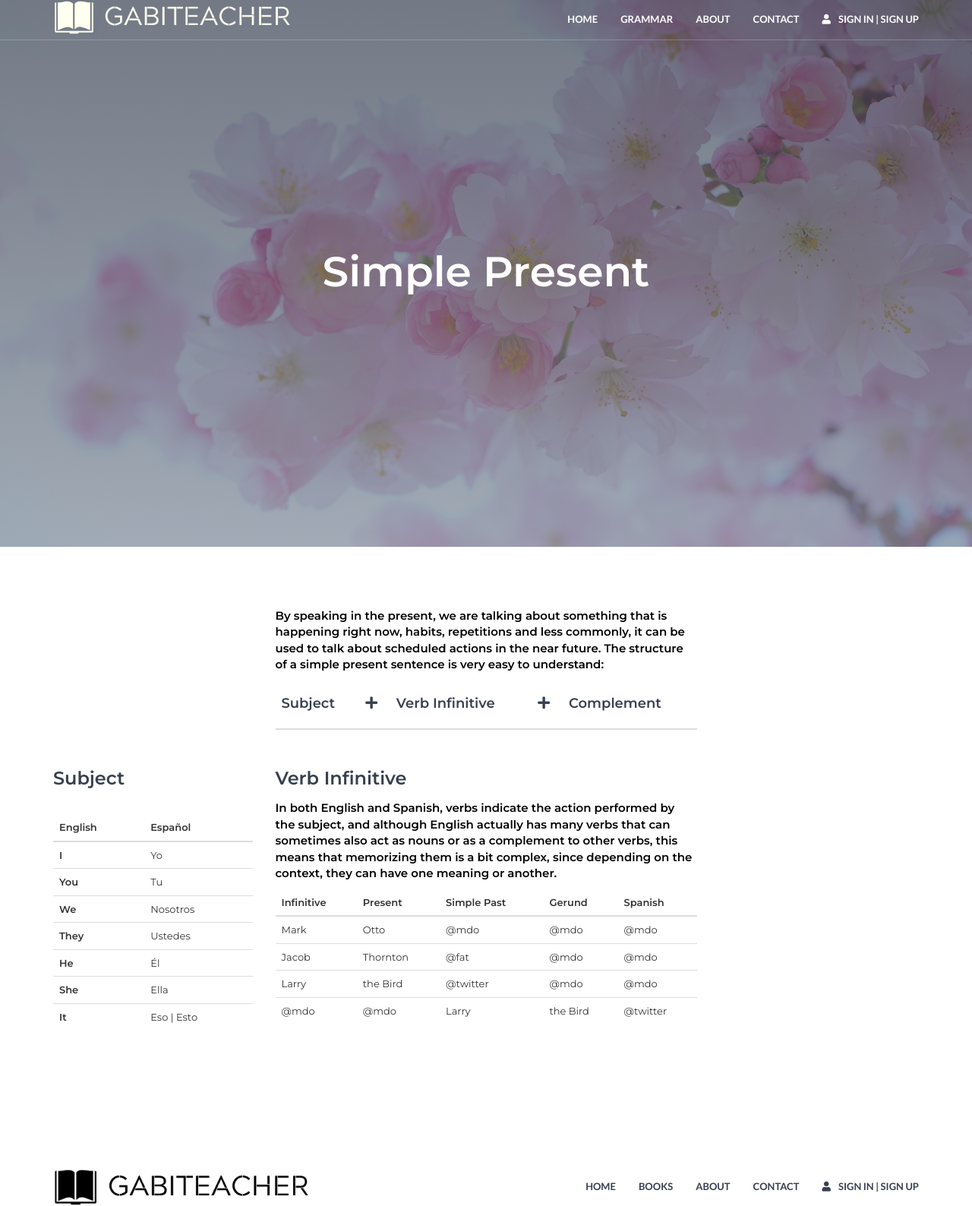
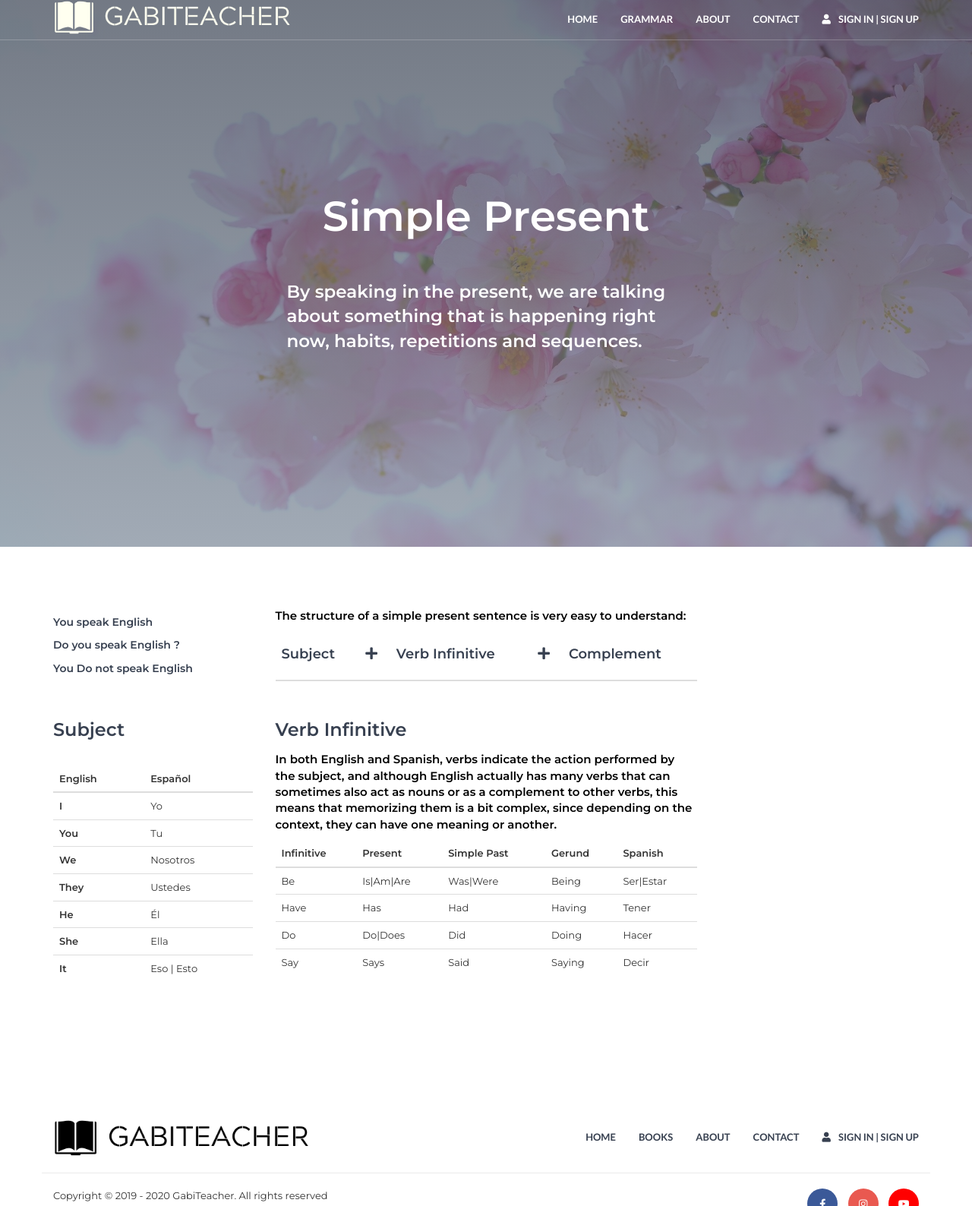
Before and after one commit to LeoD-E1/GabiTeacher, a Flask app: template templates/simple_present.html in a window 1280 px wide. Shown: the top 1588 px of the page at 76% size. Run offline with Flask 2, Linux system fonts and the light colour scheme; the template is opened without the code that fills it, so the values that code supplies are empty; parts of the project's set-up code (start-up, migrations or seed data) failed here and were passed over.

Commit message:
cambios en el backend y diseño de simple_present

```diff
--- a/public/css/verb_tenses.css
+++ b/public/css/verb_tenses.css
@@ -2,6 +2,13 @@ body{
     font-size: 13px;
     color: #333;
 }
+
+.subtitle{
+    color: #FFF;
+    font-size: 23px;
+    font-weight: bold;
+}
+
 .description{
     font-size: 15px;
     color: #000000;
--- a/templates/simple_present.html
+++ b/templates/simple_present.html
@@ -12,10 +12,14 @@ style="background-image:url('../public/img/simple-present.jpg');"
 
 <div class="col-md-3"></div>
 <div class="col-md-6">
-  <h1 class="title">Simple Present</h1>
+
+  <h1 class="title">Simple Present</h1><br><br>
+
+  <div class="col-md-12">
+      <p class="subtitle"><b>By speaking in the present, we are talking about something that is happening right now, habits, repetitions and sequences.</b></p>
+  </div>
 </div>
 <div class="col-md-3"></div>
-
 {% endblock %}
 
 {% block content %}
@@ -24,12 +28,17 @@ style="background-image:url('../public/img/simple-present.jpg');"
 
     <div class="row">
 
-      <div class="col-md-3"></div>
+      <div class="col-md-3">
+          <ul>
+            <li><h5>You speak English</h5></li>
+            <li><h5>Do you speak English ?</h5></li>
+            <li><h5>You Do not speak English</h5></li>
+          </ul>
+      </div>
 
       <div class="col-md-6">
         <div class="description-box">
-
-          <p class="description"><b>By speaking in the present, we are talking about something that is happening right now, habits, repetitions and less commonly, it can be used to talk about scheduled actions in the near future. The structure of a simple present sentence is very easy to understand:</b></p>
+          <p class="description"><b>The structure of a simple present sentence is very easy to understand:</b></p>
         </div>
 
         <div class="structure-box text center">
@@ -97,9 +106,9 @@ style="background-image:url('../public/img/simple-present.jpg');"
               <th scope="row">It</th>
               <td>Eso | Esto</td>
             </tr>
-
           </tbody>
         </table>
+
       </div>
 
       <div class="col-md-6">
@@ -121,32 +130,32 @@ style="background-image:url('../public/img/simple-present.jpg');"
           </thead>
           <tbody>
             <tr>
-              <td>Mark</td>
-              <td>Otto</td>
-              <td>@mdo</td>
-              <td>@mdo</td>
-              <td>@mdo</td>
+              <td>Be</td>
+              <td>Is|Am|Are</td>
+              <td>Was|Were</td>
+              <td>Being</td>
+              <td>Ser|Estar</td>
             </tr>
             <tr>
-              <td>Jacob</td>
-              <td>Thornton</td>
-              <td>@fat</td>
-              <td>@mdo</td>
-              <td>@mdo</td>
+              <td>Have</td>
+              <td>Has</td>
+              <td>Had</td>
+              <td>Having</td>
+              <td>Tener</td>
             </tr>
             <tr>
-              <td>Larry</td>
-              <td>the Bird</td>
-              <td>@twitter</td>
-              <td>@mdo</td>
-              <td>@mdo</td>
+              <td>Do</td>
+              <td>Do|Does</td>
+              <td>Did</td>
+              <td>Doing</td>
+              <td>Hacer</td>
             </tr>
             <tr>
-              <td>@mdo</td>
-              <td>@mdo</td>
-              <td>Larry</td>
-              <td>the Bird</td>
-              <td>@twitter</td>
+              <td>Say</td>
+              <td>Says</td>
+              <td>Said</td>
+              <td>Saying</td>
+              <td>Decir</td>
             </tr>
           </tbody>
         </table>
```
Also changed, not shown: api/database/controller.py (+5 -5 lines).
